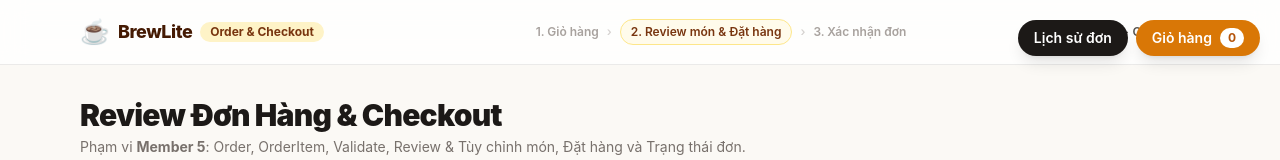
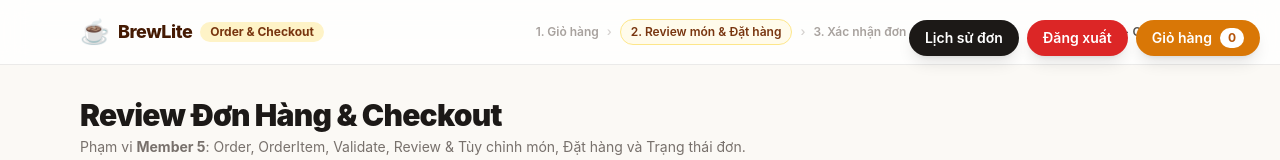
Before and after one commit to supergigachadsupreme300/SWE, a Next.js app in the folder frontend/: page /checkout in a window 1280 px wide. Shown: the top 160 px of the page. Built offline with nearby package versions, Linux system fonts and the light colour scheme; no server answers; sample sign-in values are in the browser's storage.

Commit message:
giấu nút lịch sử đơn và giỏ hàng khi chưa đăng nhập, thêm sự kiện dọn sạch giỏ hàng khỏi localstorage và store khi đặt hàng thành công,thêm nút đăng xuất

```diff
--- a/frontend/src/features/cart/components/CartBadge.tsx
+++ b/frontend/src/features/cart/components/CartBadge.tsx
@@ -1,12 +1,27 @@
 'use client'
 
 import Link from 'next/link'
+import { useEffect, useState } from 'react'
 import { useCartStore } from '../stores/cartStore'
 
 export function CartBadge() {
   const count = useCartStore(
     (state) => state.getTotalItems(),
   )
+  const [isLoggedIn, setIsLoggedIn] = useState(false)
+
+  useEffect(() => {
+    setIsLoggedIn(!!localStorage.getItem('brewlite_token'))
+  }, [])
+
+  function handleLogout() {
+    localStorage.removeItem('brewlite_token')
+    localStorage.removeItem('brewlite_user_id')
+    setIsLoggedIn(false)
+    window.location.href = '/auth/login'
+  }
+
+  if (!isLoggedIn) return null
 
   return (
     <div className="fixed right-5 top-5 z-50 flex items-center gap-2">
@@ -16,6 +31,13 @@ export function CartBadge() {
       >
         Lịch sử đơn
       </Link>
+      <button
+        type="button"
+        onClick={handleLogout}
+        className="inline-flex items-center gap-2 rounded-full bg-red-600 px-4 py-2 text-sm font-semibold text-white shadow-lg hover:bg-red-700"
+      >
+        Đăng xuất
+      </button>
 
       <Link
       href="/cart"
--- a/frontend/src/features/cart/components/CartProvider.tsx
+++ b/frontend/src/features/cart/components/CartProvider.tsx
@@ -58,8 +58,19 @@ export function CartProvider({
 
     registerCartBridge(handleAddToCart)
 
+    const handleCartCleared = () => {
+      useCartStore.getState().clearCart()
+      try {
+        useCartStore.persist.clearStorage()
+      } catch {
+        // ignore
+      }
+    }
+    window.addEventListener('brewlite:cart-cleared', handleCartCleared)
+
     return () => {
       unregisterCartBridge()
+      window.removeEventListener('brewlite:cart-cleared', handleCartCleared)
     }
   }, [addItem])
 
--- a/frontend/src/features/order/hooks/useCreateOrder.ts
+++ b/frontend/src/features/order/hooks/useCreateOrder.ts
@@ -30,6 +30,13 @@ export function useCreateOrder(): UseCreateOrderResult {
 
       const created = await createOrder(payload)
       useCartStore.getState().clearCart()
+      if (typeof window !== 'undefined') {
+        try {
+          useCartStore.persist.clearStorage()
+        } catch {
+          // ignore
+        }
+      }
       setOrder(created)
       setIsSuccess(true)
 
```
